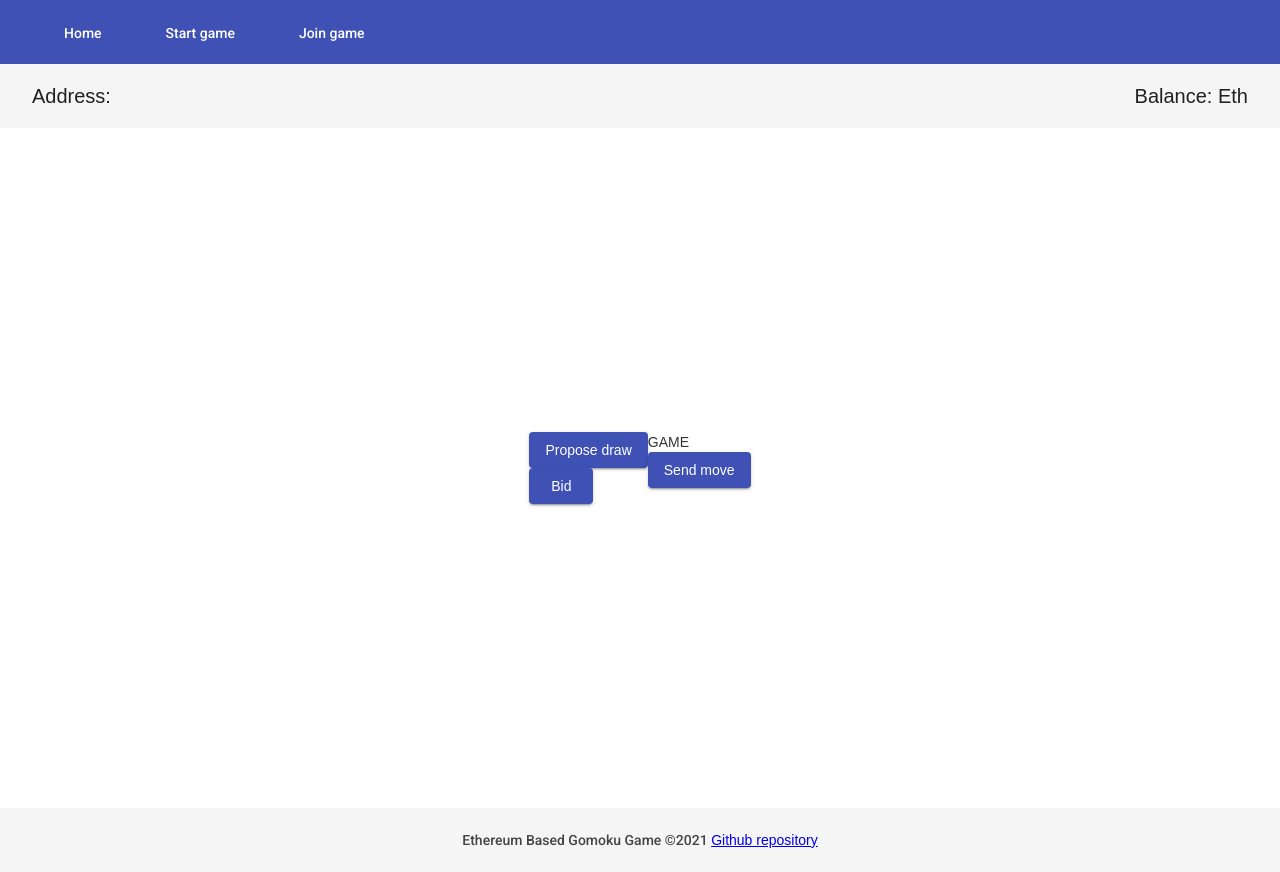
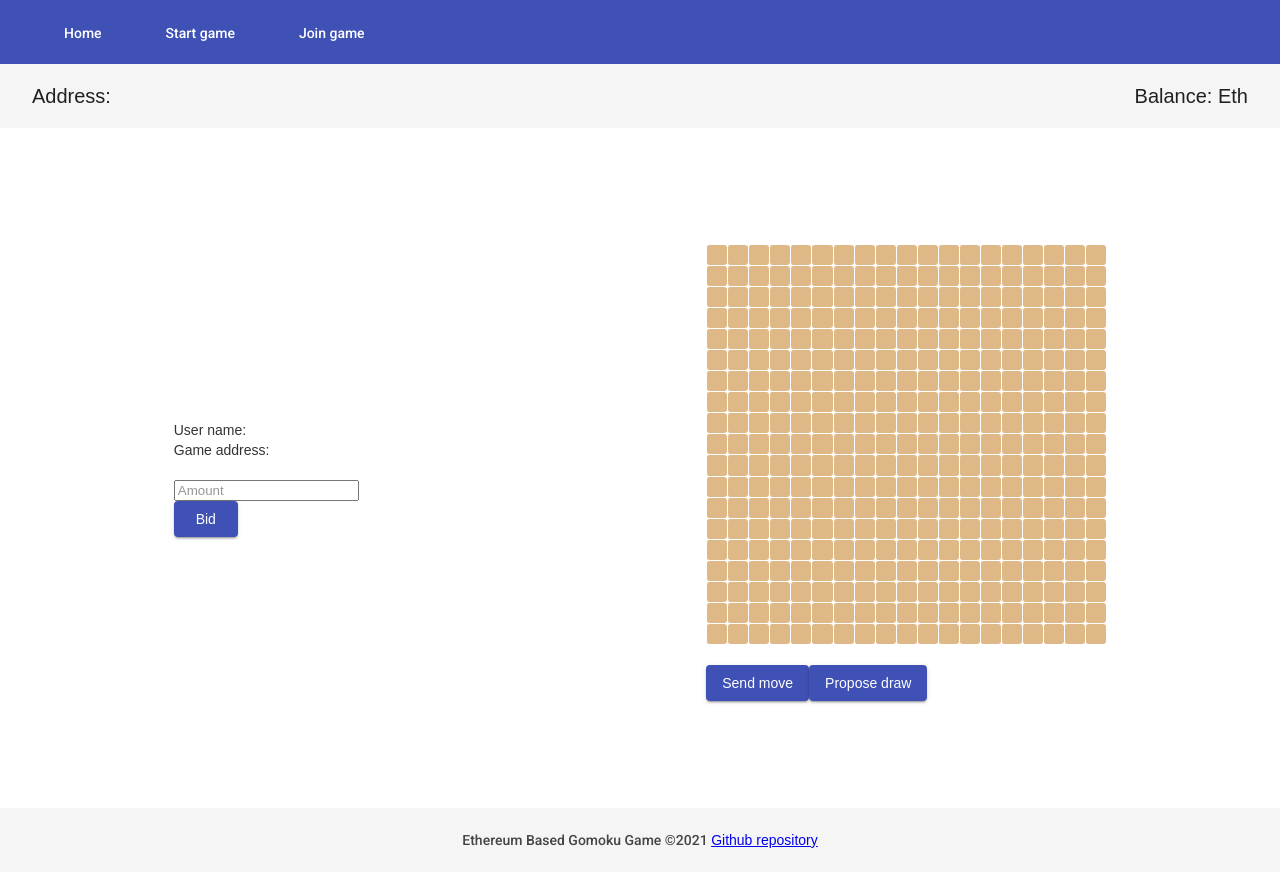
Before and after one commit to dtracz/eth-gomoku, an Angular app in the folder gomoku-app/: page /game in a window 1280 px wide. Built offline with nearby package versions, Linux system fonts and the light colour scheme.

Commit message:
Added game implementation: phase 1

```diff
--- a/gomoku-app/src/app/components/main/common.css
+++ b/gomoku-app/src/app/components/main/common.css
@@ -2,6 +2,6 @@
   width: 100%;
   height: 85%;
   display: flex;
-  justify-content: center;
+  justify-content: space-around;
   align-items: center;
 }
--- a/gomoku-app/src/app/components/main/game/game.component.css
+++ b/gomoku-app/src/app/components/main/game/game.component.css
@@ -0,0 +1,45 @@
+.board {
+  margin: auto;
+  margin-top: 10px;
+  width: 400px;
+  height: 400px;
+}
+
+.board-row {
+  width: 100%;
+  height: 5.263%;
+  border-bottom: 1px solid white;
+  box-sizing: border-box;
+}
+
+.game-field {
+  display: inline-block;
+  width: 5.263%;
+  height: 100%;
+  background-color: burlywood;
+  float: left;
+  border-radius: 3px;
+  border-left: 1px solid white;
+  box-sizing: border-box;
+}
+
+.game-field-free {
+  height: 100%;
+  width: 100%;
+}
+
+.game-field-white {
+  height: 100%;
+  width: 100%;
+  background-color: white;
+  border-radius: 50%;
+  display: inline-block;
+}
+
+.game-field-black {
+  height: 100%;
+  width: 100%;
+  background-color: black;
+  border-radius: 50%;
+  display: inline-block;
+}
--- a/gomoku-app/src/app/components/main/game/game.component.html
+++ b/gomoku-app/src/app/components/main/game/game.component.html
@@ -1,13 +1,26 @@
-<div class="ng-content" fxLayout="row">
-  <div>
-    <button mat-raised-button color="primary" type="submit">Propose draw</button>
-    <br/>
-    <button mat-raised-button color="primary" type="submit">Bid</button>
+<div class="control-container">
+  <br/>
+  User name: {{this.playerName}}
+  <br/>
+  Game address: {{this.gameAddress}}
+  <br/>
+  <br/>
+  <input matInput type="number" placeholder="Amount" name="Amount">
+  <br/>
+  <button mat-raised-button color="primary" type="submit">Bid</button>
+</div>
+
+<div class="game-container">
+  <div class="board" *ngIf="fieldStates">
+    <div *ngFor="let row of fieldStates; let i = index" class="board-row">
+      <div *ngFor="let field of row; let j = index" class="game-field">
+        <div *ngIf="field == 0" class="game-field-free" (click)="setColour(i, j)"></div>
+        <div *ngIf="field == 1" class="game-field-white"></div>
+        <div *ngIf="field == 2" class="game-field-black"></div>
+      </div>
+    </div>
   </div>
-
-  <div>
-    GAME
-    <br/>
-    <button mat-raised-button color="primary" type="submit">Send move</button>
-  </div>
+  <br/>
+  <button mat-raised-button color="primary" type="submit">Send move</button>
+  <button mat-raised-button color="primary" type="submit">Propose draw</button>
 </div>
--- a/gomoku-app/src/app/components/main/game/game.component.ts
+++ b/gomoku-app/src/app/components/main/game/game.component.ts
@@ -1,4 +1,7 @@
 import {Component, OnInit} from '@angular/core';
+import {FieldState, GameEthereumService} from "../../../services/game.ethereum.service";
+
+const GOMOKU_SIZE = 19;
 
 @Component({
   selector: 'app-game',
@@ -7,10 +10,31 @@ import {Component, OnInit} from '@angular/core';
 })
 export class GameComponent implements OnInit {
 
-  constructor() {
+  readonly fieldStates: FieldState[][];
+  readonly playerName: string;
+  readonly playerColour: FieldState;
+  readonly gameAddress: string;
+
+  constructor(private gameService: GameEthereumService) {
+    this.playerName = gameService.playerName;
+    this.playerColour = gameService.playerColour;
+    this.gameAddress = gameService.gameAddress;
+    this.fieldStates = new Array(GOMOKU_SIZE);
+    for (let i = 0; i < GOMOKU_SIZE; i++) {
+      this.fieldStates[i] = new Array(GOMOKU_SIZE).fill(0);
+    }
   }
 
   ngOnInit(): void {
   }
 
+  setColour(i, j) {
+    this.fieldStates[i][j] = this.gameService.playerColour;
+    console.log(`Index[${i}][${j}] update`)
+    console.log(this.fieldStates);
+  }
+
+  sendMove(i, j) {
+    this.gameService.sendMove(i, j);
+  }
 }
--- a/gomoku-app/src/app/components/main/join/join.component.ts
+++ b/gomoku-app/src/app/components/main/join/join.component.ts
@@ -2,6 +2,7 @@ import {Component, OnInit} from '@angular/core';
 import {JoinService} from "../../../services/join.service";
 import {FormBuilder, FormControl, FormGroup, Validators} from "@angular/forms";
 import {Router} from "@angular/router";
+import {FieldState, GameEthereumService} from "../../../services/game.ethereum.service";
 
 @Component({
   selector: 'app-join',
@@ -21,7 +22,7 @@ export class JoinComponent implements OnInit {
     gameAddress: [{type: 'required', message: "Game address is required."}]
   };
 
-  constructor(private fb: FormBuilder, private joinService: JoinService, private router: Router) {
+  constructor(private fb: FormBuilder, private joinService: JoinService, private gameEthereumService: GameEthereumService, private router: Router) {
   }
 
   ngOnInit(): void {
@@ -39,8 +40,13 @@ export class JoinComponent implements OnInit {
     if (this.form.invalid) {
       alert("INVALID FORM");
     } else {
-      console.log(this.form.value);
-      //this.joinService.startGame(this.form.value);
+      const playerName = this.form.value.playerName;
+      const gameAddress = this.form.value.gameAddress;
+      this.joinService.joinGame(playerName, gameAddress);
+      this.gameEthereumService.playerColour = FieldState.Black;
+      this.gameEthereumService.playerName = playerName;
+      this.gameEthereumService.gameAddress = gameAddress;
+      this.router.navigate(['/game'])
     }
   }
 }
--- a/gomoku-app/src/app/components/main/start/start.component.ts
+++ b/gomoku-app/src/app/components/main/start/start.component.ts
@@ -2,6 +2,7 @@ import {Component, OnInit} from '@angular/core';
 import {FormBuilder, FormControl, FormGroup, Validators} from "@angular/forms";
 import {StartService} from "../../../services/start.service";
 import {Router} from "@angular/router";
+import {FieldState, GameEthereumService} from "../../../services/game.ethereum.service";
 
 @Component({
   selector: 'app-start',
@@ -18,7 +19,7 @@ export class StartComponent implements OnInit {
     {type: 'minLength', message: "Player name cannot be empty."}
   ];
 
-  constructor(private fb: FormBuilder, private startService: StartService, private router: Router) {
+  constructor(private fb: FormBuilder, private startService: StartService, private gameEthereumService: GameEthereumService, private router: Router) {
   }
 
   ngOnInit(): void {
@@ -35,9 +36,11 @@ export class StartComponent implements OnInit {
     if (this.form.invalid) {
       alert("INVALID FORM");
     } else {
-      console.log(this.form.value);
-      this.startService.startGame(this.form.value);
+      const playerName = this.form.value.playerName;
+      this.startService.startGame(playerName);
+      this.gameEthereumService.playerColour = FieldState.White;
+      this.gameEthereumService.playerName = playerName;
+      this.router.navigate(['/game']);
     }
   }
-
 }
--- /dev/null
+++ b/gomoku-app/src/app/services/game.ethereum.service.ts
@@ -0,0 +1,73 @@
+import {AbstractContractService} from "./abstract.contract.service";
+import {Injectable} from '@angular/core';
+
+declare let window: any;
+declare let require: any;
+
+const Web3 = require('web3');
+const contractPath = require('../../../../build/contracts/Gomoku.json');
+const contract = require("@truffle/contract");
+
+export enum FieldState {
+  Free,
+  White,
+  Black
+}
+
+class Move {
+  address: string;
+
+}
+
+@Injectable({
+  providedIn: 'root'
+})
+export class GameEthereumService extends AbstractContractService {
+
+  gameAddress: string;
+  playerName: string;
+  playerColour: FieldState;
+
+  constructor() {
+    super();
+  }
+
+  sendMove(i: number, j: number) {
+    this.getAccount();
+    const that = this;
+    const gomokuContract = contract(contractPath);
+    gomokuContract.setProvider(that.web3);
+    gomokuContract.deployed().then(instance => {
+      instance.play({},
+        {
+          from: that.account
+        });
+    });
+  }
+
+  proposeDraw(playerName: string, gameAddress: string) {
+    this.getAccount();
+    const that = this;
+    const gomokuContract = contract(contractPath);
+    gomokuContract.setProvider(that.web3);
+    gomokuContract.deployed().then(instance => {
+      instance.joinGame(playerName, gameAddress,
+        {
+          from: that.account
+        });
+    });
+  }
+
+  bid(playerName: string, gameAddress: string) {
+    this.getAccount();
+    const that = this;
+    const gomokuContract = contract(contractPath);
+    gomokuContract.setProvider(that.web3);
+    gomokuContract.deployed().then(instance => {
+      instance.joinGame(playerName, gameAddress,
+        {
+          from: that.account
+        });
+    });
+  }
+}
--- a/gomoku-app/src/app/services/join.service.ts
+++ b/gomoku-app/src/app/services/join.service.ts
@@ -17,15 +17,14 @@ export class JoinService extends AbstractContractService {
     super();
   }
 
-  joinGame(playerName: string, gameAddress: string) {
+  joinGame(playerName: string, gameAddress: string) { //, gameAddress: string) {
     this.getAccount();
-    const that = this;
     const gomokuContract = contract(contractPath);
-    gomokuContract.setProvider(that.web3);
+    gomokuContract.setProvider(this.web3);
     gomokuContract.deployed().then(instance => {
       instance.joinGame(playerName, gameAddress,
         {
-          from: that.account
+          from: this.account
         });
     });
   }
--- a/gomoku-app/src/app/services/start.service.ts
+++ b/gomoku-app/src/app/services/start.service.ts
@@ -19,14 +19,20 @@ export class StartService extends AbstractContractService {
 
   startGame(playerName: string) {
     this.getAccount();
-    const that = this;
     const gomokuContract = contract(contractPath);
-    gomokuContract.setProvider(that.web3);
+    gomokuContract.setProvider(this.web3);
     gomokuContract.deployed().then(instance => {
       instance.initGame(playerName,
         {
-          from: that.account
+          from: this.account
         });
+    }).then(gameAddress => {
+      console.log("GAME ADDRES:" + gameAddress);
+      // if (gameAddress) {
+      //   return Promise.resolve(gameAddress);
+      // }
+    }).catch(err => {
+      console.log(err);
     });
   }
 }
```
Also changed, not shown: gomoku-app/src/app/services/game.service.ts (deleted, +0 -19 lines).
